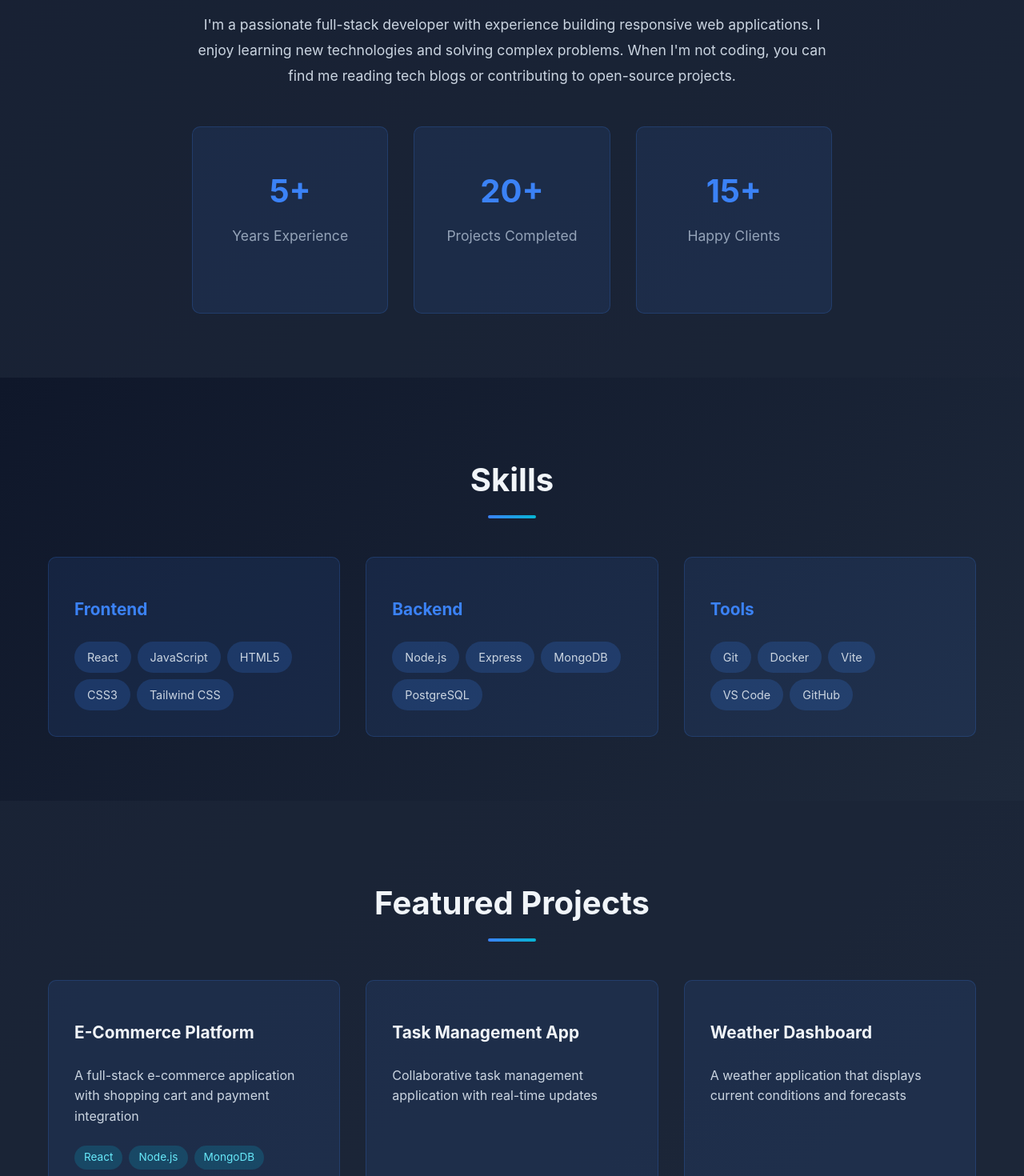
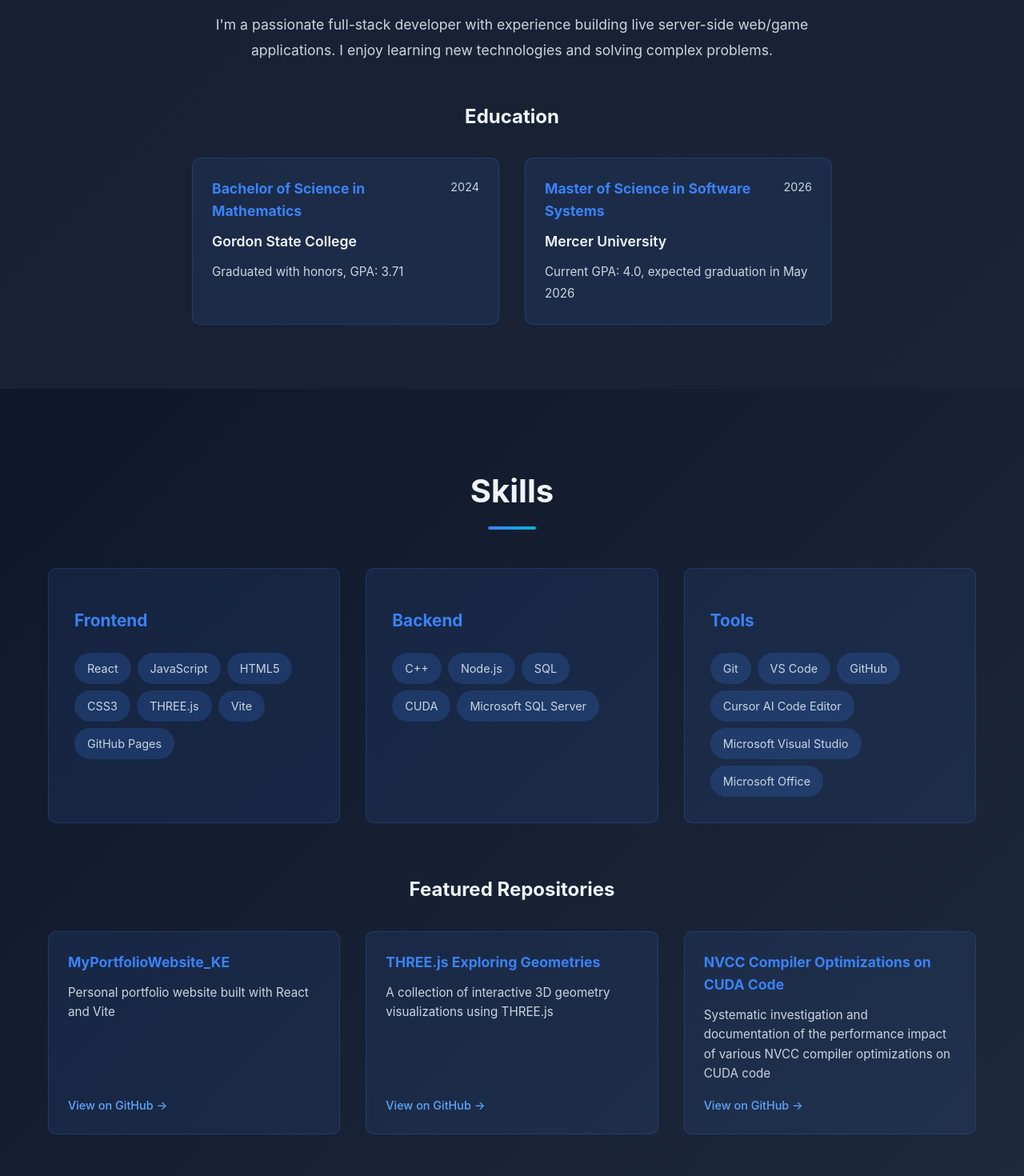
Before and after one commit to Kandice-E/MyPortfolioWebsite_KE, a React (Vite) app: page / in a window 1280 px wide. Shown: the part 1080-2550 px from the top of the page at 80% size. Built offline with nearby package versions, Linux system fonts and the light colour scheme.

Commit message:
Added updates with personalized portfolio data

```diff
--- a/src/components/About.css
+++ b/src/components/About.css
@@ -15,25 +15,66 @@
   margin-bottom: 3rem;
 }
 
-.about-stats {
+.education-section {
+  margin-top: 3rem;
+  text-align: left;
+}
+
+.education-section h3 {
+  text-align: center;
+  font-size: 1.5rem;
+  color: #f1f5f9;
+  margin-bottom: 2rem;
+}
+
+.education-list {
   display: grid;
-  grid-template-columns: repeat(auto-fit, minmax(200px, 1fr));
+  grid-template-columns: repeat(auto-fit, minmax(300px, 1fr));
   gap: 2rem;
 }
 
-.stat {
+.education-item {
   background: rgba(59, 130, 246, 0.1);
-  padding: 2rem;
+  padding: 1.5rem;
   border-radius: 10px;
   border: 1px solid rgba(59, 130, 246, 0.2);
+  transition: all 0.3s;
 }
 
-.stat h3 {
-  font-size: 2.5rem;
-  color: #3b82f6;
-  margin-bottom: 0.5rem;
+.education-item:hover {
+  border-color: rgba(59, 130, 246, 0.5);
+  background: rgba(59, 130, 246, 0.15);
+  transform: translateY(-5px);
 }
 
-.stat p {
-  color: #94a3b8;
+.education-header {
+  display: flex;
+  justify-content: space-between;
+  align-items: flex-start;
+  margin-bottom: 0.5rem;
+  gap: 1rem;
 }
+
+.education-item h4 {
+  color: #3b82f6;
+  font-size: 1.1rem;
+  margin: 0;
+}
+
+.graduation-year {
+  color: #cbd5e1;
+  font-size: 0.9rem;
+  white-space: nowrap;
+}
+
+.education-item .school {
+  color: #f1f5f9;
+  font-weight: 600;
+  margin: 0 0 0.5rem 0;
+}
+
+.education-item .details {
+  color: #cbd5e1;
+  font-size: 0.95rem;
+  margin: 0;
+}
--- a/src/components/About.jsx
+++ b/src/components/About.jsx
@@ -7,20 +7,23 @@ function About({ data }) {
         <h2 className="section-title">About Me</h2>
         <div className="about-content">
           <p>{data.about}</p>
-          <div className="about-stats">
-            <div className="stat">
-              <h3>5+</h3>
-              <p>Years Experience</p>
+          {data.education && (
+            <div className="education-section">
+              <h3>Education</h3>
+              <div className="education-list">
+                {data.education.map((edu, index) => (
+                  <div key={index} className="education-item">
+                    <div className="education-header">
+                      <h4>{edu.degree}</h4>
+                      <span className="graduation-year">{edu.year}</span>
+                    </div>
+                    <p className="school">{edu.school}</p>
+                    {edu.details && <p className="details">{edu.details}</p>}
+                  </div>
+                ))}
+              </div>
             </div>
-            <div className="stat">
-              <h3>20+</h3>
-              <p>Projects Completed</p>
-            </div>
-            <div className="stat">
-              <h3>15+</h3>
-              <p>Happy Clients</p>
-            </div>
-          </div>
+          )}
         </div>
       </div>
     </section>
--- a/src/components/Contact.jsx
+++ b/src/components/Contact.jsx
@@ -37,7 +37,7 @@ function Contact({ data }) {
             <p>{data.contactMessage}</p>
             <div className="contact-details">
               <p><strong>Email:</strong> <a href={`mailto:${data.email}`}>{data.email}</a></p>
-              <p><strong>Phone:</strong> <a href={`tel:${data.phone}`}>{data.phone}</a></p>
+              {/* <p><strong>Phone:</strong> <a href={`tel:${data.phone}`}>{data.phone}</a></p> */}
             </div>
             <div className="social-links">
               {data.social.map((link, index) => (
--- a/src/components/Skills.css
+++ b/src/components/Skills.css
@@ -47,3 +47,75 @@
   background: rgba(59, 130, 246, 0.4);
   color: #f1f5f9;
 }
+
+.featured-repos {
+  margin-top: 4rem;
+}
+
+.featured-repos h3 {
+  text-align: center;
+  font-size: 1.5rem;
+  color: #f1f5f9;
+  margin-bottom: 2rem;
+}
+
+.repos-grid {
+  display: grid;
+  grid-template-columns: repeat(auto-fit, minmax(280px, 1fr));
+  gap: 2rem;
+}
+
+.repo-card {
+  background: rgba(59, 130, 246, 0.1);
+  padding: 1.5rem;
+  border-radius: 10px;
+  border: 1px solid rgba(59, 130, 246, 0.2);
+  transition: all 0.3s;
+  text-decoration: none;
+  display: flex;
+  flex-direction: column;
+  color: inherit;
+}
+
+.repo-card:hover {
+  border-color: rgba(59, 130, 246, 0.5);
+  background: rgba(59, 130, 246, 0.15);
+  transform: translateY(-5px);
+  box-shadow: 0 10px 25px rgba(59, 130, 246, 0.1);
+}
+
+.repo-header {
+  display: flex;
+  justify-content: space-between;
+  align-items: center;
+  margin-bottom: 0.75rem;
+}
+
+.repo-card h4 {
+  color: #3b82f6;
+  font-size: 1.1rem;
+  margin: 0;
+}
+
+.repo-card .stars {
+  font-size: 0.85rem;
+  color: #fbbf24;
+}
+
+.repo-card p {
+  color: #cbd5e1;
+  font-size: 0.95rem;
+  margin: 0 0 1rem 0;
+  flex-grow: 1;
+}
+
+.repo-link {
+  color: #60a5fa;
+  font-size: 0.9rem;
+  font-weight: 500;
+  transition: color 0.3s;
+}
+
+.repo-card:hover .repo-link {
+  color: #3b82f6;
+}
--- a/src/components/Skills.jsx
+++ b/src/components/Skills.jsx
@@ -17,6 +17,30 @@ function Skills({ data }) {
             </div>
           ))}
         </div>
+
+        {data.repositories && (
+          <div className="featured-repos">
+            <h3>Featured Repositories</h3>
+            <div className="repos-grid">
+              {data.repositories.map((repo, index) => (
+                <a
+                  key={index}
+                  href={repo.url}
+                  target="_blank"
+                  rel="noopener noreferrer"
+                  className="repo-card"
+                >
+                  <div className="repo-header">
+                    <h4>{repo.name}</h4>
+                    {repo.stars > 0 && <span className="stars">⭐ {repo.stars}</span>}
+                  </div>
+                  <p>{repo.description}</p>
+                  <span className="repo-link">View on GitHub →</span>
+                </a>
+              ))}
+            </div>
+          </div>
+        )}
       </div>
     </section>
   )
--- a/src/portfolio-data.js
+++ b/src/portfolio-data.js
@@ -2,58 +2,95 @@
 
 export const portfolioData = {
   // Personal Information
-  name: 'John Doe',
-  title: 'Full Stack Developer',
-  description: 'I build modern web applications with React and JavaScript',
-  email: 'your.email@example.com',
-  phone: '+1 (555) 123-4567',
+  name: 'Kandice Estrella',
+  title: 'Software Engineer',
+  description: 'I am a recent graduate with a passion for software development and a strong foundation in computer science. I am eager to apply my skills and knowledge to real-world projects and contribute to innovative solutions.',
+  email: 'kandiceestrella@gmail.com',
+  //phone: '+1 (555) 123-4567',
 
   // Social Links
   social: [
-    { name: 'GitHub', url: 'https://github.com' },
-    { name: 'LinkedIn', url: 'https://linkedin.com' },
-    { name: 'Twitter', url: 'https://twitter.com' },
+    { name: 'GitHub', url: 'https://github.com/Kandice-E' },
+    { name: 'LinkedIn', url: 'https://www.linkedin.com/in/kandice-estrella-204657246' },
+    //{ name: 'Twitter', url: 'https://twitter.com' },
   ],
 
   // Skills
   skills: [
-    { category: 'Frontend', items: ['React', 'JavaScript', 'HTML5', 'CSS3', 'Tailwind CSS'] },
-    { category: 'Backend', items: ['Node.js', 'Express', 'MongoDB', 'PostgreSQL'] },
-    { category: 'Tools', items: ['Git', 'Docker', 'Vite', 'VS Code', 'GitHub'] },
+    { category: 'Frontend', items: ['React', 'JavaScript', 'HTML5', 'CSS3', 'THREE.js', 'Vite', 'GitHub Pages'] },
+    { category: 'Backend', items: ['C++', 'Node.js', 'SQL', 'CUDA', 'Microsoft SQL Server'] },
+    { category: 'Tools', items: ['Git', 'VS Code', 'GitHub', 'Cursor AI Code Editor', 'Microsoft Visual Studio','Microsoft Office'] },
   ],
 
   // Projects
   projects: [
     {
       id: 1,
-      title: 'E-Commerce Platform',
-      description: 'A full-stack e-commerce application with shopping cart and payment integration',
-      technologies: ['React', 'Node.js', 'MongoDB', 'Stripe'],
-      github: 'https://github.com',
-      live: 'https://example.com',
+      title: 'Winter Sky Arena',
+      description: 'A 3D web-based game built with THREE.js, featuring interactive gameplay and immersive graphics. In-progress updates include implementing a genetic algorithm for enemy behavior and round-based combat.',
+      technologies: ['JavaScript', 'Node.js', 'HTML5', 'CSS3', 'GitHub Pages', 'Vite'],
+      github: 'https://github.com/Kandice-E/Module6_WinterSkyArena',
+      live: 'https://kandice-e.github.io/WinterSkyArena/',
     },
     {
       id: 2,
-      title: 'Task Management App',
-      description: 'Collaborative task management application with real-time updates',
-      technologies: ['React', 'Firebase', 'Tailwind CSS'],
-      github: 'https://github.com',
-      live: 'https://example.com',
+      title: 'BlackJack Game',
+      description: 'A simple BlackJack game playable in the browser. The game features basic gameplay mechanics and a user-friendly interface.',
+      technologies: ['JavaScript', 'HTML', 'CSS', 'Cursor AI Code Editor', 'GitHub Pages'],
+      github: 'https://github.com/Kandice-E/BlackJack_Cursor',
+      live: 'https://kandice-e.github.io/BlackJack_Cursor/',
     },
     {
       id: 3,
-      title: 'Weather Dashboard',
-      description: 'A weather application that displays current conditions and forecasts',
-      technologies: ['React', 'API Integration', 'CSS Grid'],
-      github: 'https://github.com',
-      live: 'https://example.com',
+      title: 'Advanced Sprite System',
+      description: 'This project aims to demonstrate the use of sprites in Three.js with a focus on optimization strategies for large sprite systems. -The first scene portrays sprite animation and user interaction while the second showcases a texture applied to 30,000 sprites.',
+      technologies: ['JavaScript', 'HTML', 'GitHub Pages', 'Vite'],
+      github: 'https://github.com/Kandice-E/Module5_AdvancedSpriteSystem',
+      live: 'https://kandice-e.github.io/AdvancedSpriteSystem/',
     },
   ],
 
   // About Section
-  about: `I'm a passionate full-stack developer with experience building responsive web applications.
-    I enjoy learning new technologies and solving complex problems. When I'm not coding, you can
-    find me reading tech blogs or contributing to open-source projects.`,
+  about: `I'm a passionate full-stack developer with experience building live server-side web/game applications.
+    I enjoy learning new technologies and solving complex problems.`,
+
+  // Education
+  education: [
+    {
+      degree: 'Bachelor of Science in Mathematics',
+      school: 'Gordon State College',
+      year: '2024',
+      details: 'Graduated with honors, GPA: 3.71',
+    },
+    {
+      degree: 'Master of Science in Software Systems',
+      school: 'Mercer University',
+      year: '2026',
+      details: 'Current GPA: 4.0, expected graduation in May 2026',
+    },
+  ],
+
+  // GitHub Repositories
+  repositories: [
+    {
+      name: 'MyPortfolioWebsite_KE',
+      description: 'Personal portfolio website built with React and Vite',
+      url: 'https://github.com/yourusername/MyPortfolioWebsite_KE',
+      stars: 0,
+    },
+    {
+      name: 'THREE.js Exploring Geometries',
+      description: 'A collection of interactive 3D geometry visualizations using THREE.js',
+      url: 'https://github.com/Kandice-E/THREEjs-exploring-geometries',
+      stars: 0,
+    },
+    {
+      name: 'NVCC Compiler Optimizations on CUDA Code',
+      description: 'Systematic investigation and documentation of the performance impact of various NVCC compiler optimizations on CUDA code',
+      url: 'https://github.com/Kandice-E/Module4',
+      stars: 0,
+    },
+  ],
 
   // Contact Message
   contactMessage: 'Feel free to get in touch! I\'m always open to new opportunities.',
```
